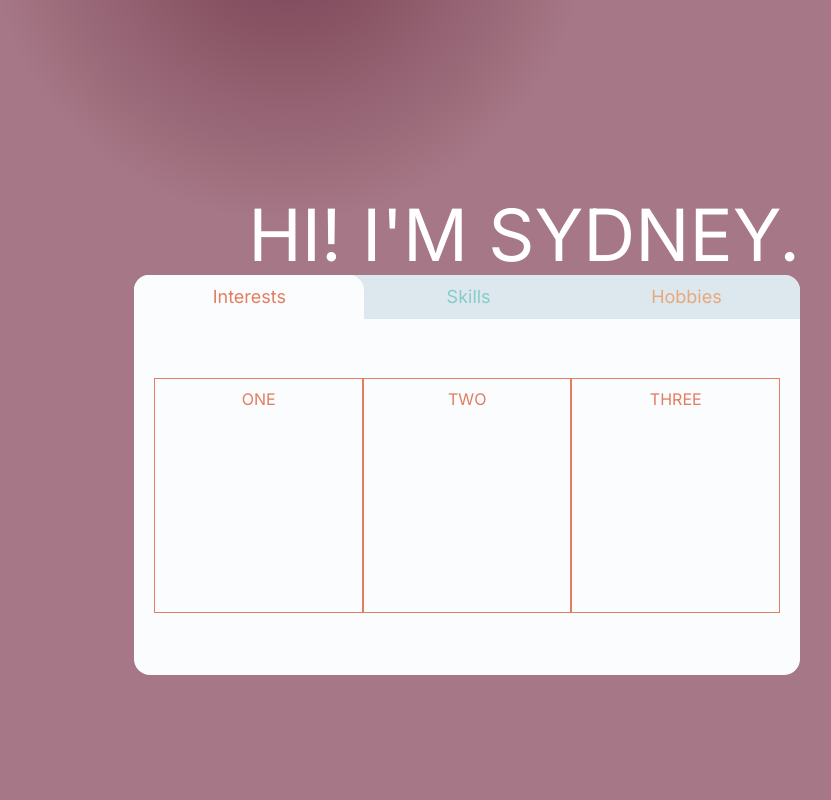
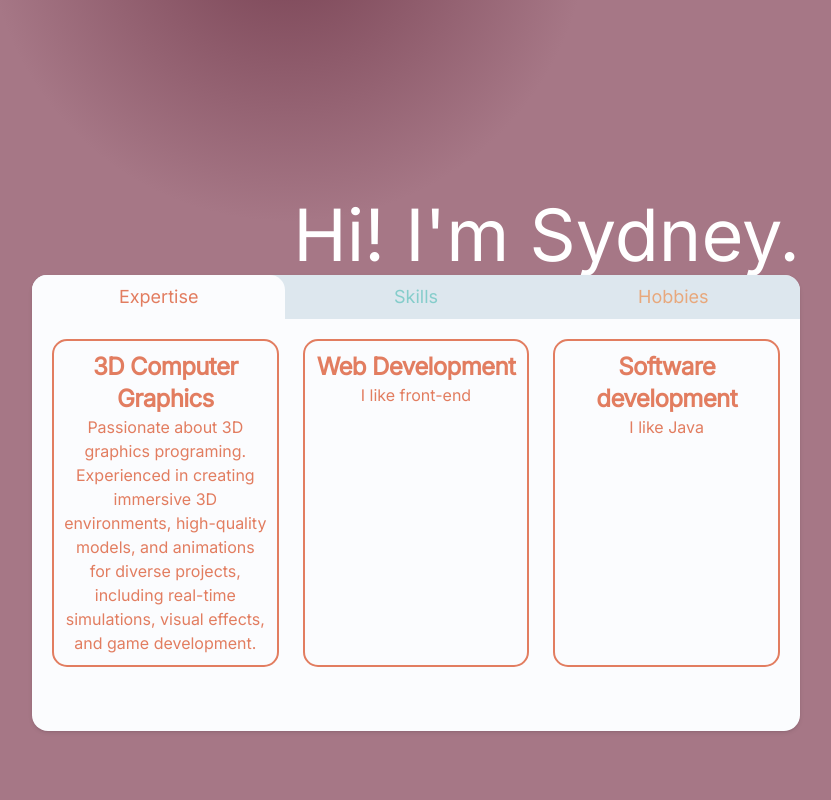
Before and after one commit to syd-baroya/sydneybaroya.com, a React (Create React App) app: page / in a window 1280 px wide. Shown: the part 480-1280 px from the top of the page, without its empty margins (352-1183 px from the left). Built offline with nearby package versions, Linux system fonts and the light colour scheme; no server answers.

Commit message:
designing and adding content to about section

```diff
--- a/src/components/About/About.jsx
+++ b/src/components/About/About.jsx
@@ -4,26 +4,67 @@ import TabList from '@mui/joy/TabList';
 import Tab, { tabClasses } from '@mui/joy/Tab';
 import { styled } from '@mui/joy/styles';
 import './About.css';
+import './GridItem.jsx';
+import GridItem from "./GridItem.jsx";
+import { useEffect, useRef, useState } from "react";
 
 export default function About() {
 
-    const InterestItem = styled(Sheet)(() => ({
-        border: "solid 1px",
-        borderColor: 'var(--fall-background)',
-        padding: 8,
-        height: '100%',
-        textAlign: 'center',
-        color: 'var(--fall-background)',
-      }));
+    const ABOUT_SECTIONS = [
+        { title: "Expertise", color: "var(--fall-background)", value: "e" },
+        { title: "Skills", color: "var(--summer-background)", value: "s" },
+        { title: "Hobbies", color: "var(--spring-background)", value: "h" }
+    ];
+
+    const EXPERTISE_AREAS = [
+        {
+            title: "3D Computer Graphics",
+            content: "Passionate about 3D graphics programing. Experienced in creating immersive 3D environments, high-quality models, and animations for diverse projects, including real-time simulations, visual effects, and game development."
+        },
+        {
+            title: "Web Development",
+            content: "I like front-end"
+        },
+        {
+            title: "Software development",
+            content: "I like Java"
+        }
+    ];
+
+    const [tabIndex, setTabIndex] = useState(0);
+    const [tabsHeight, setTabsHeight] = useState('auto'); // State to store Tabs height
+    const tabsRef = useRef(null);
+
+    const handleTabChange = (event, newValue) => {
+      setTabIndex(newValue);
+    };
+
+    // Function to calculate and set Tabs container height and width
+    const calculateTabsSize = () => {
+        if (tabsRef.current) {
+            const height = tabsRef.current.clientHeight;
+            setTabsHeight(height + 'px');
+        }
+    };
+
+    useEffect(() => {
+        calculateTabsSize();
+        window.addEventListener('resize', calculateTabsSize); // Update height on window resize
+        return () => window.removeEventListener('resize', calculateTabsSize);
+    }, []);
+
 
     return (
         <section className="section" id="about">
             <Typography fontSize="72px" lineHeight="80px" sx={{ color: 'var(--primary-text)'}}>Hi! I'm Sydney.</Typography>
-            <Tabs size='lg' aria-label="tabs" defaultValue="i" sx={{borderRadius: 'xl',  width: '65%', height: '400px'}}>
+            <div style={{ width: '75%' }}>
+                <div ref={tabsRef} style={{ width: "100%"}}>
+                    <Tabs size='lg' aria-label="About" defaultValue="e" sx={{borderRadius: 'xl', boxShadow: 'sm'}} onChange={handleTabChange}>
                         <TabList
                             disableUnderline
-                    tabFlex="auto"
-                    sx={{
+                            tabFlex={1}
+                            sx=
+                            {{
                                 gap: 0.5,
                                 borderRadius: '15px 15px 0px 0px',
                                 bgcolor: 'background.level2',
@@ -36,27 +77,26 @@ export default function About() {
                                 }
                             }}
                         >
-                    <Tab disableIndicator sx={{color: 'var(--fall-background) !important'}} value="i">Interests</Tab>
-                    <Tab disableIndicator sx={{color: 'var(--summer-background) !important'}} value="s">Skills</Tab>
-                    <Tab disableIndicator sx={{color: 'var(--spring-background) !important'}} value="h">Hobbies</Tab>
+                            { ABOUT_SECTIONS.map( (section) =>
+                                <Tab disableIndicator key={section.value} sx={{color: `${section.color} !important`}} value={section.value}>{section.title}</Tab>
+                            )}
                         </TabList>
-                <TabPanel sx={{color: 'var(--fall-background)', display: 'flex', alignItems: 'center', justifyContent: 'center'}} value="i">
-                    <Grid container xs={12} sx={{height: 3/4, pb: 'inherit'}}>
-                        <Grid xs={12} md={4}>
-                            <InterestItem elevation={3}>One</InterestItem>
+                        <div style={{ height: tabsHeight}}>
+                            <TabPanel size='lg' sx={{color: `${ABOUT_SECTIONS[0].color}`}} value={ABOUT_SECTIONS[0].value}>
+                                <Grid container spacing={3}>
+                                    { EXPERTISE_AREAS.map( (area, index) =>
+                                        <Grid key={index} xs={12} sm={12} md={12} lg={4}>
+                                            <GridItem color={ABOUT_SECTIONS[0].color} title={area.title} content={area.content}></GridItem>
                                         </Grid>
-                        <Grid xs={12} md={4}>
-                            <InterestItem elevation={3}>Two</InterestItem>
-                        </Grid>
-                        <Grid xs={12} md={4}>
-                            <InterestItem elevation={3}>Three</InterestItem>
-                        </Grid>
+                                    )}
                                 </Grid>
                             </TabPanel>
-                <TabPanel sx={{color: 'var(--summer-background)'}} value="s">My skills</TabPanel>
-                <TabPanel sx={{color: 'var(--spring-background)'}} value="h">My hobbies</TabPanel>
+                            <TabPanel sx={{color: `${ABOUT_SECTIONS[1].color}`}} value={ABOUT_SECTIONS[1].value}>My skills</TabPanel>
+                            <TabPanel sx={{color: `${ABOUT_SECTIONS[2].color}`}} value={ABOUT_SECTIONS[2].value}>My hobbies</TabPanel>
+                        </div>
                     </Tabs>
-
+                </div>
+            </div>
         </section>
     );
 }
--- /dev/null
+++ b/src/components/About/GridItem.jsx
@@ -0,0 +1,23 @@
+import { Sheet, Typography } from "@mui/joy";
+
+export default function GridItem({color, title, content}) {
+
+    return (
+        <Sheet sx={{
+                border: "solid 2px",
+                borderColor: color,
+                borderRadius: '15px',
+                textAlign: 'center',
+                color: color,
+                height: 1,
+                boxSizing: 'border-box',
+                padding: '10px',
+                width: 1,
+            }}
+            elevation={3}
+        >
+        <Typography level="h3" sx={{ color: color }}>{title}</Typography>
+        <Typography sx={{ color: color }}>{content}</Typography>
+        </Sheet>
+    );
+}
--- a/src/components/NavBar/NavBar.jsx
+++ b/src/components/NavBar/NavBar.jsx
@@ -28,8 +28,8 @@ export default function NavBar({items}) {
             }}>Sydney Baroya</Link>
 
             <div className='navbar'>
-                { items.map( item => {
-                    return <Link
+                { items.map( (item) =>
+                    <Link
                         href={item.link}
                         key={item.name}
                         underline='none'
@@ -47,7 +47,7 @@ export default function NavBar({items}) {
                             }
                         }}
                     >{ item.name }</Link>
-                })}
+                )}
             </div>
 
             <Button sx={{
--- a/src/style.css
+++ b/src/style.css
@@ -41,7 +41,6 @@ canvas {
     position: relative;
     font-family: 'Cabin', sans-serif;
     color: var(--primary-text);
-    text-transform: uppercase;
     font-size: 7vmin;
     padding: 5% 10%;
     align-items: flex-end;
```
Lines whose indentation alone changed are shown as unchanged.
